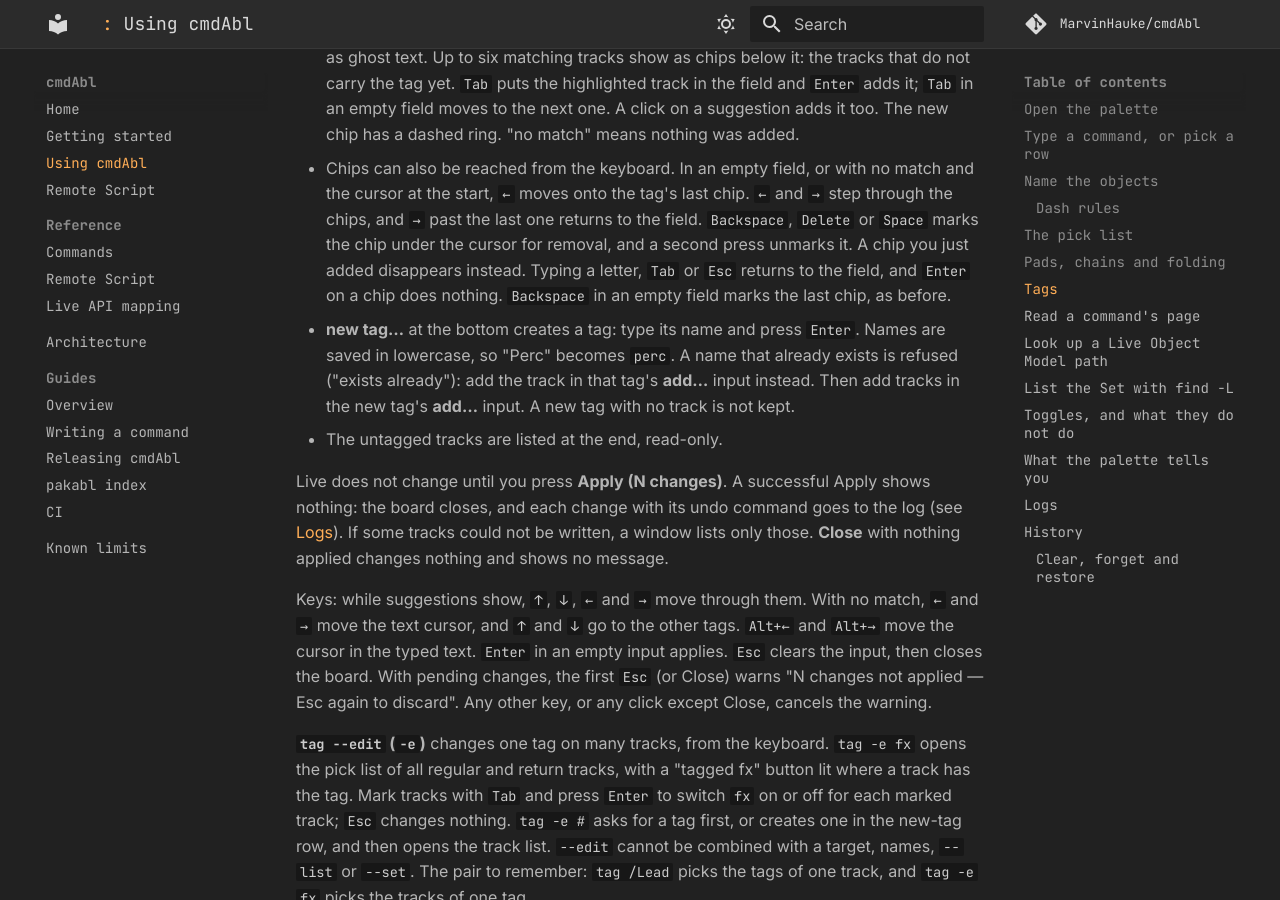
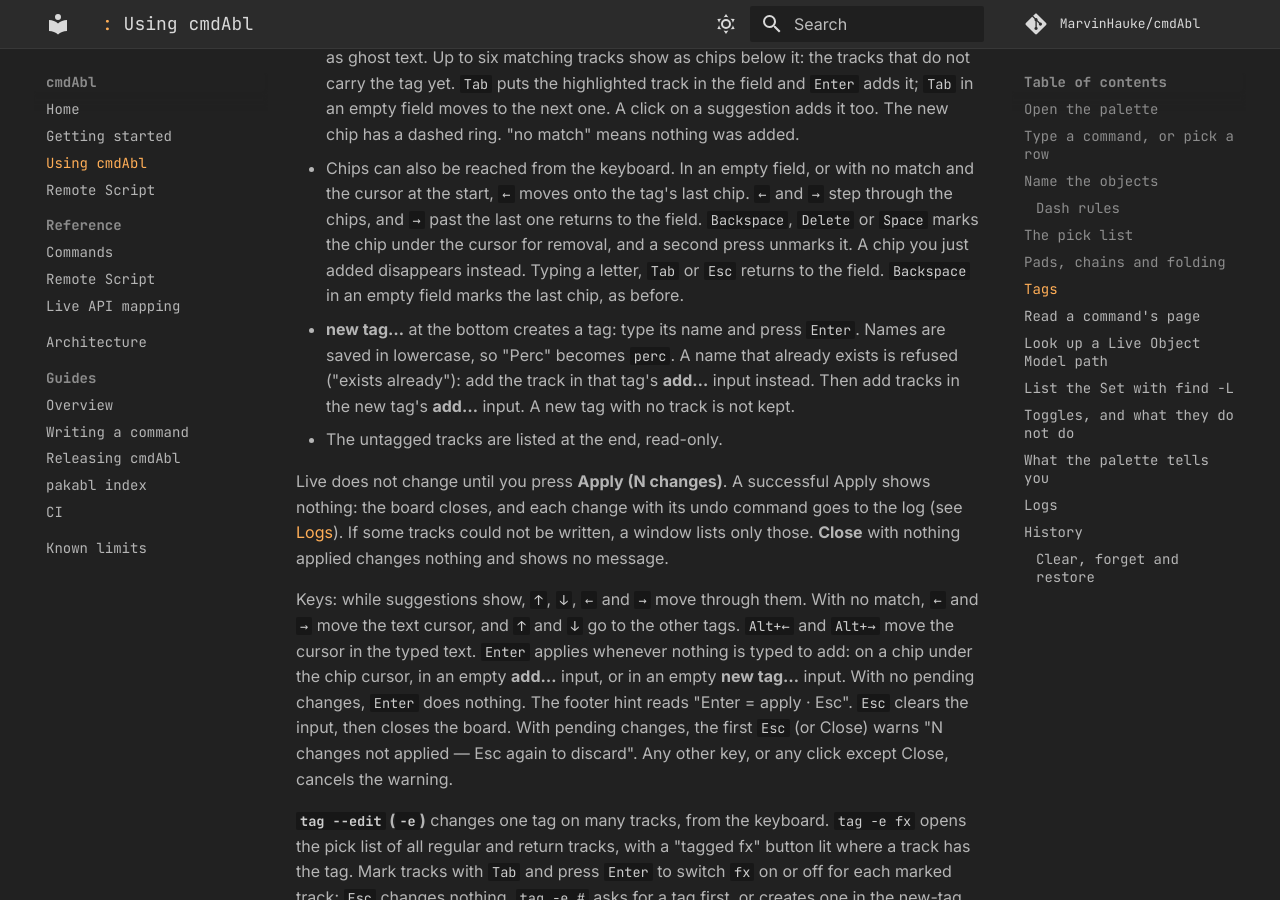
Before and after one commit to MarvinHauke/cmdAbl, an MkDocs documentation site: the page built from docs/using.md, in a window 1280 px wide and 900 px high, scrolled down 4945 px. Built offline with MkDocs 1.6.1 and Material for MkDocs 9.7.7, drawn with Linux system fonts in a browser that asks for light colours; comment, search, counter and statistics services are not loaded.

Commit message:
docs(using): board Enter applies when nothing is typed to add
Co-Authored-By: Claude Haiku 5.5 <noreply@anthropic.com>

```diff
--- a/docs/using.md
+++ b/docs/using.md
@@ -162,8 +162,8 @@ In a Set without tags, the empty list says "type a new tag".
 - Chips can also be reached from the keyboard. In an empty field, or with no match and the cursor at the start,
   `←` moves onto the tag's last chip. `←` and `→` step through the chips, and `→` past the last one returns to the field.
   `Backspace`, `Delete` or `Space` marks the chip under the cursor for removal, and a second press unmarks it. A chip
-  you just added disappears instead. Typing a letter, `Tab` or `Esc` returns to the field, and `Enter` on a chip does
-  nothing. `Backspace` in an empty field marks the last chip, as before.
+  you just added disappears instead. Typing a letter, `Tab` or `Esc` returns to the field. `Backspace` in an empty field
+  marks the last chip, as before.
 - **new tag…** at the bottom creates a tag: type its name and press `Enter`. Names are saved in lowercase, so
   "Perc" becomes `perc`. A name that already exists is refused ("exists already"): add the track in that tag's
   **add…** input instead. Then add tracks in the new tag's **add…** input. A new tag with no track is not kept.
@@ -174,8 +174,10 @@ each change with its undo command goes to the log (see [Logs](#logs)). If some t
 lists only those. **Close** with nothing applied changes nothing and shows no message.
 
 Keys: while suggestions show, `↑`, `↓`, `←` and `→` move through them. With no match, `←` and `→` move the text
-cursor, and `↑` and `↓` go to the other tags. `Alt+←` and `Alt+→` move the cursor in the typed text. `Enter` in an
-empty input applies. `Esc` clears the input, then closes the board. With pending changes, the first `Esc` (or Close)
+cursor, and `↑` and `↓` go to the other tags. `Alt+←` and `Alt+→` move the cursor in the typed text. `Enter` applies
+whenever nothing is typed to add: on a chip under the chip cursor, in an empty **add…** input, or in an empty
+**new tag…** input. With no pending changes, `Enter` does nothing. The footer hint reads "Enter = apply · Esc".
+`Esc` clears the input, then closes the board. With pending changes, the first `Esc` (or Close)
 warns "N changes not applied — Esc again to discard". Any other key, or any click except Close, cancels the warning.
 
 <!-- image to come: docs/assets/images/tag-board.png -->
```
